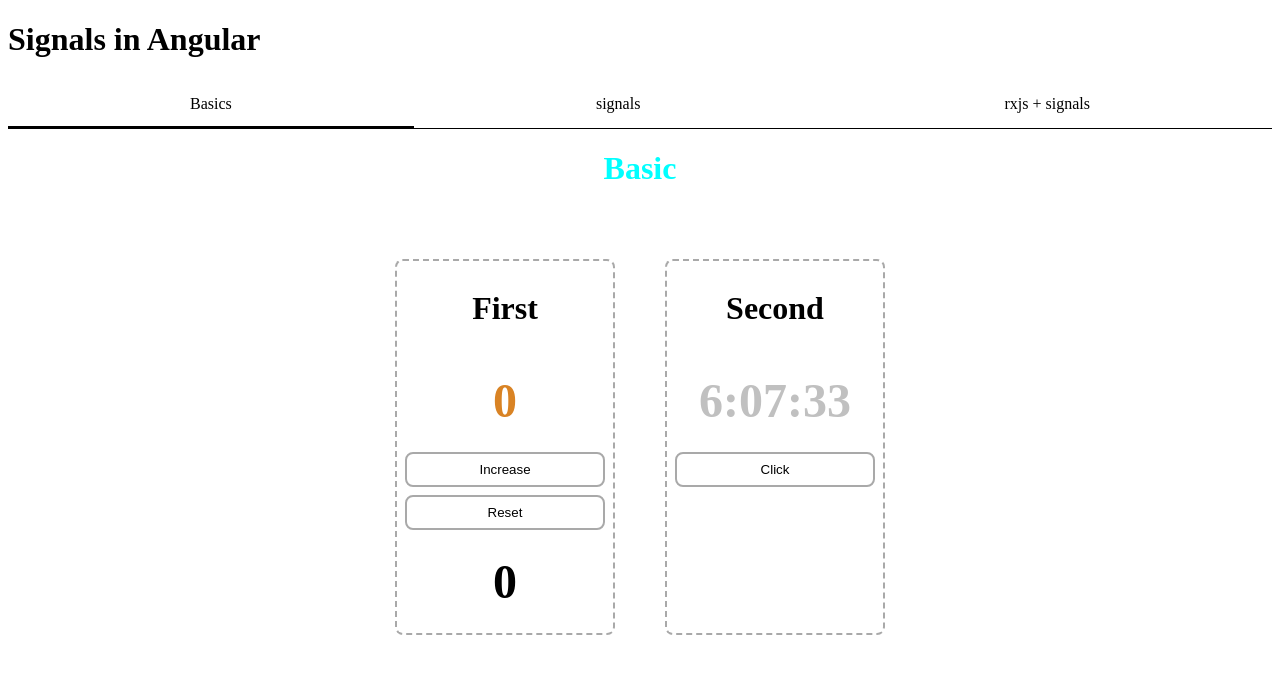
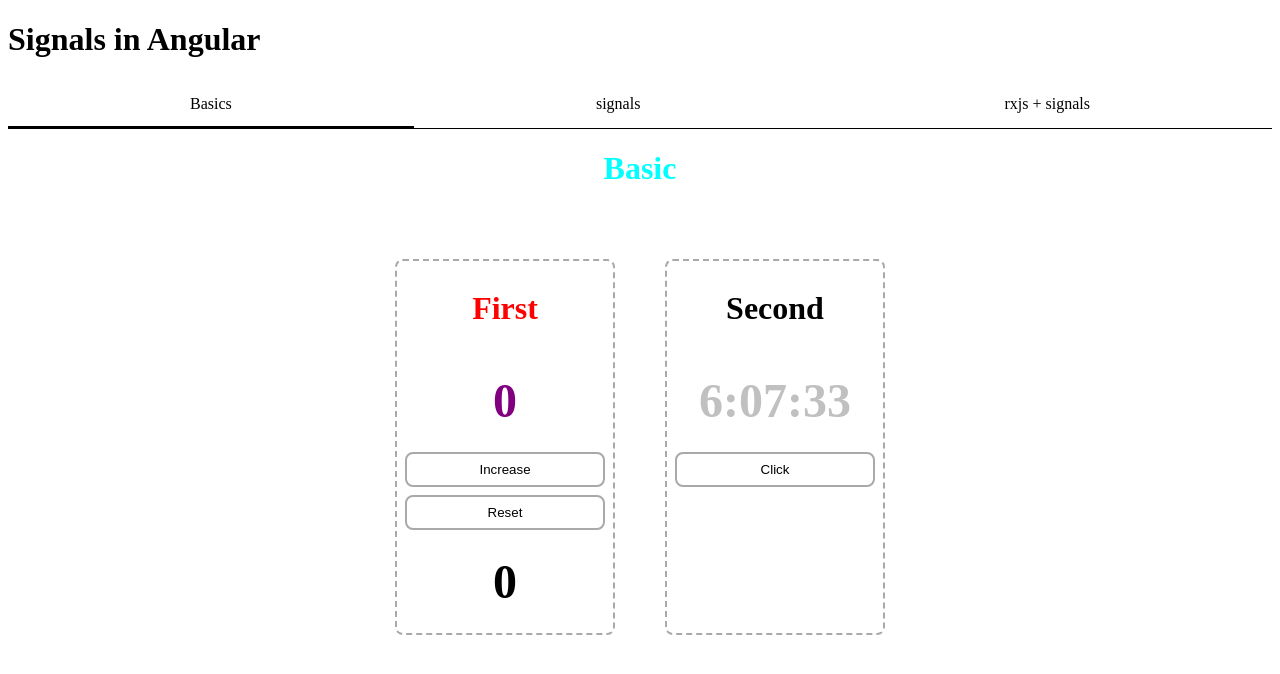
Before and after one commit to rantoun88/signals, an Angular app: page /basics in a window 1280 px wide. Shown: the top 674 px of the page. Built offline with nearby package versions, Linux system fonts and the light colour scheme.

Commit message:
add some changes to first child component

```diff
--- a/package.json
+++ b/package.json
@@ -3,7 +3,7 @@
   "version": "0.0.0",
   "scripts": {
     "ng": "ng",
-    "start": "ng serve -o",
+    "start": "ng serve --port 2025 -o",
     "build": "ng build",
     "watch": "ng build --watch --configuration development",
     "test": "ng test"
--- a/src/app/components/BasicComponent/first-child/first-child.component.html
+++ b/src/app/components/BasicComponent/first-child/first-child.component.html
@@ -1,4 +1,4 @@
-<h1 class="first">First</h1>
+<h1 class="first" [style.color]="color()">First</h1>
 
 
 <p [style.color]="color()">{{ counter() }}</p>
@@ -9,3 +9,11 @@
 
 
 <p>{{doubleCounter()}}</p>
+<!--<p>{{doubleCounter()}}</p>-->
+<!--<p>{{doubleCounter()}}</p>-->
+
+
+
+<!--<p>{{doubleCounter$| async}}</p>-->
+<!--<p>{{doubleCounter$| async}}</p>-->
+<!--<p>{{doubleCounter$| async}}</p>-->
--- a/src/app/components/BasicComponent/first-child/first-child.component.ts
+++ b/src/app/components/BasicComponent/first-child/first-child.component.ts
@@ -1,61 +1,71 @@
-import {ChangeDetectionStrategy, Component, computed, effect, signal} from '@angular/core';
+import {ChangeDetectionStrategy, Component, computed, effect, signal, WritableSignal} from '@angular/core';
+import {tap} from 'rxjs';
+import {AsyncPipe} from '@angular/common';
+import {toObservable} from '@angular/core/rxjs-interop';
+import {map} from 'rxjs/operators';
 
 
 
 @Component({
   selector: 'app-basic-first-child',
-  imports: [],
+  imports: [
+    AsyncPipe
+  ],
   templateUrl: './first-child.component.html',
   styleUrl: './first-child.component.css',
   changeDetection:ChangeDetectionStrategy.OnPush
 })
 export class FirstChildComponent {
-  restored = Number(sessionStorage.getItem(`counter`));
-  counter = signal<number>(this.restored || 0)
+  // WritableSignal
+  counter = signal<number>( 0)
+  //
   doubleCounter = computed(()=> {
     this.counter();
-    console.log('computing double counter  ', this.counter());
-    return this.counter()*2;
+    console.log('inside computed');
+    return this.counter()*2 ;
   })
 
-  ef=effect(()=> {
-    console.log('inside the effect',this.counter());
-    sessionStorage.setItem(`counter`, String(this.counter()));
-  });
-
-  constructor(
-  ) {
-
-  }
-  protected color(): string {
-    return this.colorPicker(this.counter());
-  }
+  doubleCounter$ = toObservable(this.counter).pipe(map(n=> n*2),tap(()=> console.log('inside observable')));
 
   protected increment(): void {
     this.counter.update((oldValue)=> oldValue+1);
-    //this.persist();
   }
 
   protected reset(): void {
-    this.counter.set(400);
-    this.counter.set(200);
-    this.counter.set(500);
-    setTimeout(()=> { this.counter.set(0);},100)
-    //this.persist();
+    // this.counter.set(400);
+    // this.counter.set(100);
+    // this.counter.set(800);
+    // this.counter.set(900);
+    // this.counter.set(1500);
+    this.counter.set(0);
   }
 
-  // private persist(): void {
-  //   sessionStorage.setItem(`counter`, String(this.counter()));
-  //   console.log("persisted");
-  // }
+  color () : string {
+    //console.log('First Component rerendered')
+    const randomNumber = Math.floor(Math.random() * 20);
+    const colors: string[] = [
+      '#FF0000',
+      '#008000',
+      '#0000FF',
+      '#FFFF00',
+      '#00FFFF',
+      '#FF00FF',
+      '#FFA500',
+      '#800080',
+      '#FFC0CB',
+      '#A52A2A',
+      '#808080',
+      '#0000AA',
+      '#FF0000',
+      '#00FF00',
+      '#800000',
+      '#808000',
+      '#000080',
+      '#008080',
+      '#C0C0C0',
+      '#FFD700'
+    ];
+    return colors[randomNumber % 20];
+  }
 
-  private colorPicker (n: number) : string {
-    const colors=[  "#d98324",
-      "#a40606",
-      "#0f4c5c",
-      "#6c9a8b",
-      "#c1d7ae",
-    ];
-    return colors[n %5];
-  }
 }
```
